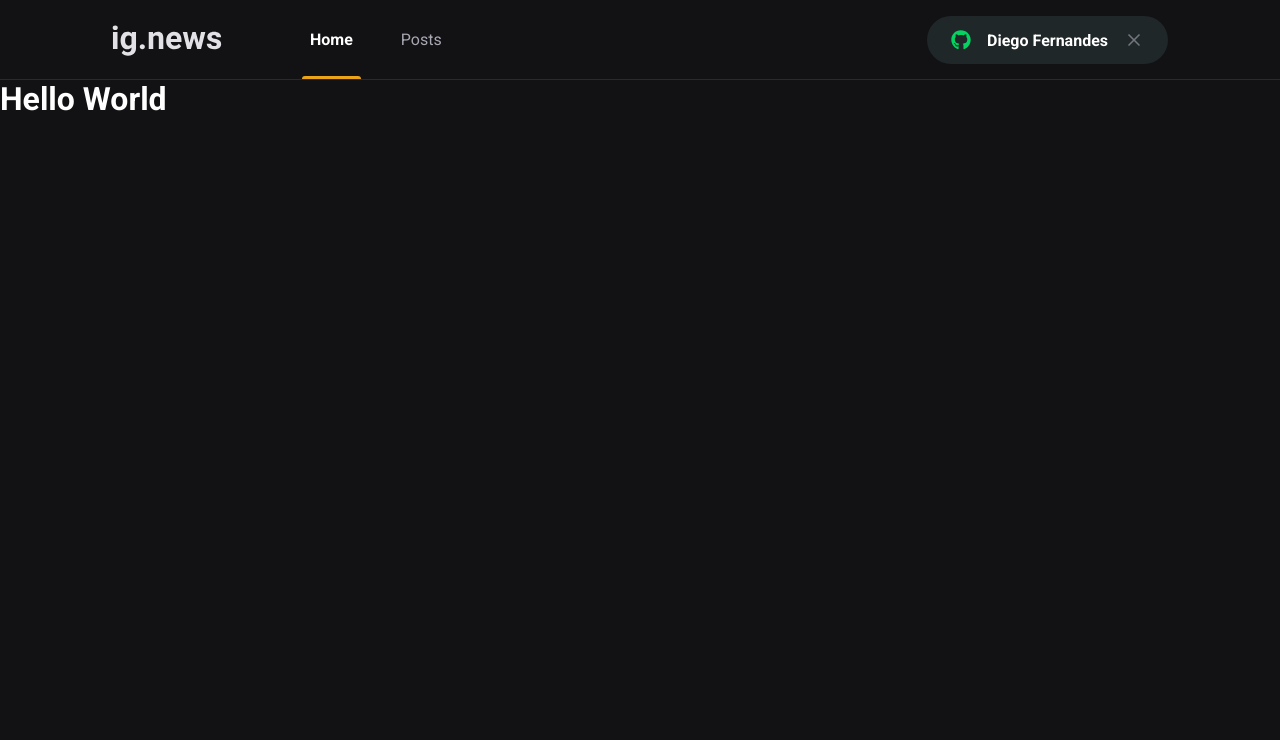
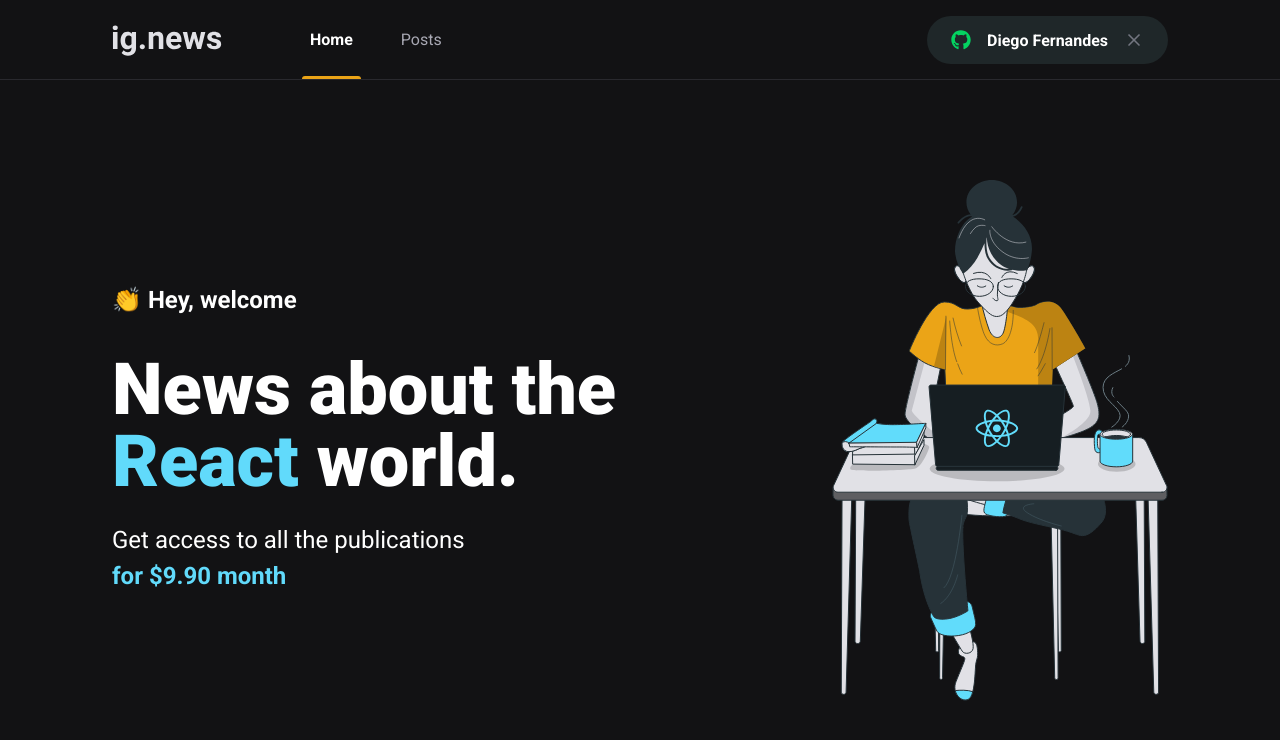
Before and after one commit to Lego4m/Ignite-ReactJS, a Next.js app in the folder 03-ignews/: page / in a window 1280 px wide. Shown: the top 740 px of the page. Built offline with nearby package versions, Linux system fonts and the light colour scheme.

Commit message:
03 - Página Home

```diff
--- /dev/null
+++ b/03-ignews/src/pages/home.module.scss
@@ -0,0 +1,41 @@
+.contentContainer {
+  max-width: 1120px;
+  margin: 0 auto;
+  padding: 0 2rem;
+  height: calc(100vh - 5rem);
+
+  display: flex;
+  align-items: center;
+  justify-content: space-between;
+}
+
+.hero {
+  max-width: 600px;
+
+  > span {
+    font-size: 1.5rem;
+    font-weight: bold;
+  }
+
+  h1 {
+    font-size: 4.5rem;
+    line-height: 4.5rem;
+    font-weight: 900;
+    margin-top: 2.5rem;
+
+    span {
+      color: var(--cyan-500);
+    }
+  }
+
+  p {
+    font-size: 1.5rem;
+    line-height: 2.25rem;
+    margin-top: 1.5rem;
+
+    span {
+      color: var(--cyan-500);
+      font-weight: bold;
+    }
+  }
+}
--- a/03-ignews/src/pages/index.tsx
+++ b/03-ignews/src/pages/index.tsx
@@ -1,15 +1,27 @@
 import Head from 'next/head';
+
+import styles from './home.module.scss';
 
 export default function Home() {
   return (
     <>
       <Head>
-        <title>Início | ig.news</title>
+        <title>Home | ig.news</title>
       </Head>
 
-      <h1>
-        Hello World
-      </h1>
+      <main className={styles.contentContainer}>
+        <section className={styles.hero}>
+          <span>👏 Hey, welcome</span>
+          <h1>News about the <span>React</span> world.</h1>
+
+          <p>
+            Get access to all the publications <br />
+            <span>for $9.90 month</span>
+          </p>
+        </section>
+
+        <img src="/images/avatar.svg" alt="Girl coding" />
+      </main>
     </>
   )
 }
```
